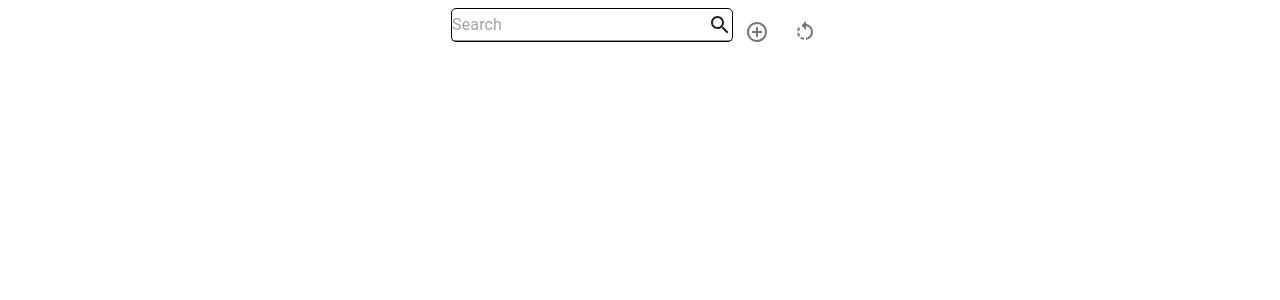
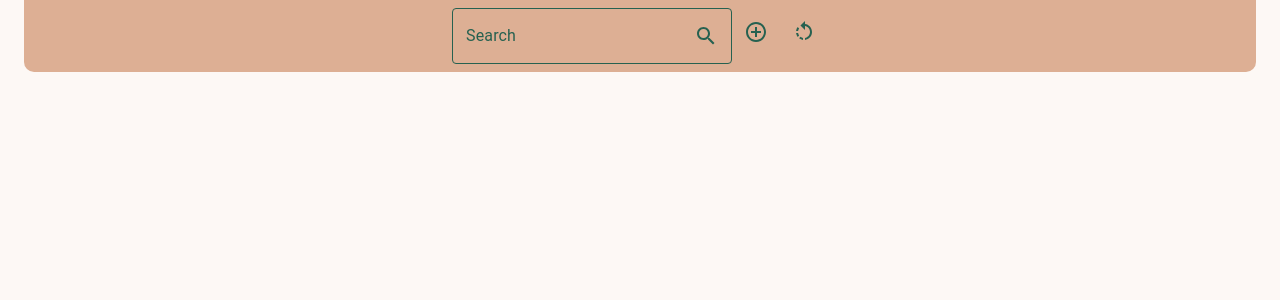
Before and after one commit to arkmalcom/nutrinfo, a React (Create React App) app: page / in a window 1280 px wide. Shown: the top 300 px of the page. Built offline with nearby package versions, Linux system fonts and the light colour scheme.

Commit message:
styles and cleanup

```diff
--- a/src/App.css
+++ /dev/null
@@ -1,38 +0,0 @@
-.App {
-  text-align: center;
-}
-
-.App-logo {
-  height: 40vmin;
-  pointer-events: none;
-}
-
-@media (prefers-reduced-motion: no-preference) {
-  .App-logo {
-    animation: App-logo-spin infinite 20s linear;
-  }
-}
-
-.App-header {
-  background-color: #282c34;
-  min-height: 100vh;
-  display: flex;
-  flex-direction: column;
-  align-items: center;
-  justify-content: center;
-  font-size: calc(10px + 2vmin);
-  color: white;
-}
-
-.App-link {
-  color: #61dafb;
-}
-
-@keyframes App-logo-spin {
-  from {
-    transform: rotate(0deg);
-  }
-  to {
-    transform: rotate(360deg);
-  }
-}
--- a/src/App.js
+++ b/src/App.js
@@ -3,26 +3,32 @@ import Container from '@material-ui/core/Container';
 import Grid from '@material-ui/core/Grid';
 import SearchBar from './SearchBar.js';
 import { withStyles } from '@material-ui/core/styles';
+import { ThemeProvider } from '@material-ui/core/styles';
+import CssBaseline from '@material-ui/core/CssBaseline';
+import theme from './Theme.js';
 import { NutritionInfo } from './NutritionInfo';
 import { NutritionTotal } from './NutritionTotal';
 
 const styles = theme => ({
-  gridMain: {
+  "@global": {
+    body: {
+      backgroundColor: theme.palette.primary.light
+    }
+  },
+  header: {
     width: "100%",
-    textAlign: "center"
+    textAlign: "center",
+    padding: theme.spacing(1),
+    backgroundColor: theme.palette.primary.dark,
+    borderRadius: '0 0 10px 10px',
   },
-  gridMainItem: {
-    padding: theme.spacing(1),
-  },
-  gridBody: {
+  mainContent: {
     textAlign: 'center',
     display: 'flex',
     justify: 'space-between',
-    alignItems: 'center'
+    alignItems: 'center',
+    backgroundColor: theme.palette.primary.light,
   },
-  gridBodyItem: {
-    padding: theme.spacing(1)
-  }
 });
 
 class App extends Component {
@@ -87,7 +93,7 @@ class App extends Component {
         nutritionList.length !== 0
         ) {
         nutritionList = this.state.nutritionList.map((item) =>
-        <Grid item key={item.nutritionInfo.food_name} className={classes.gridBodyItem} xs={12} md={4} lg={3} xl={3}>
+        <Grid item key={item.nutritionInfo.food_name} style={{display: 'flex', justifyContent: 'center'}}xs={12} md={4} lg={3} xl={3}>
           <NutritionInfo nutritionInfo={item.nutritionInfo} />
         </Grid>
         ).slice(1);
@@ -96,19 +102,22 @@ class App extends Component {
         return null;
       }
       return (
+        <ThemeProvider theme={theme}>
+          <CssBaseline />
           <Container>
-          <Grid container className={classes.gridMain}>
-              <Grid item className={classes.gridMainItem} xs={12}>
+            <Grid container className={classes.header}>
+                <Grid item xs={12}>
                     <SearchBar onHandleInput={this.handleInput} onHandleReset={this.handleReset} />
                 </Grid>
             </Grid>
-              <Grid container className={classes.gridBody} direction="row">
+                <Grid container className={classes.mainContent} direction="row">
                   {nutritionList}
                 </Grid>
-              <Grid container className={classes.gridBody} direction="row">
+                <Grid container className={classes.mainContent} direction="row">
                   <NutritionTotal nutritionTotal={this.state.nutritionList.slice(1)} />
                 </Grid>
           </Container>
+        </ThemeProvider>
       );
     }
 }
--- a/src/SearchBar.js
+++ b/src/SearchBar.js
@@ -5,13 +5,27 @@ import RotateLeft from '@material-ui/icons/RotateLeft';
 import AddCircleOutline from '@material-ui/icons/AddCircleOutline';
 import IconButton from '@material-ui/core/IconButton';
 import { withStyles } from '@material-ui/core/styles';
+import theme from './Theme.js';
 
 const styles = theme => ({
     searchBar: {
       minWidth: "280px",
       maxWidth: "280px",
-      border: "1px solid black",
-      borderRadius: "5px",
+      color: theme.palette.secondary.main,
+      '&$barFocused $notchedOutline': {
+        borderColor: `${theme.palette.secondary.main} !important`,
+      }
+    },
+    icon: {
+      color: theme.palette.secondary.main,
+    },
+    barFocused: {},
+    notchedOutline: {
+      borderWidth: "1px",
+      borderColor: `${theme.palette.secondary.main} !important`,
+    },
+    barLabel: {
+      color: `${theme.palette.secondary.main} !important`
     }
   });
 
@@ -67,17 +81,31 @@ class SearchBar extends Component {
       return (
         <div>
           <form onSubmit={this.onSubmit} onReset={this.onReset}>
-            <TextField className={classes.searchBar}
-                placeholder="Search"
+            <TextField
                 value={this.state.inputValue}
                 onChange={this.onChange}
-                InputProps = {{ endAdornment: <Search />}}
+                label="Search"
+                variant="outlined"
+                InputLabelProps ={{
+                  classes: {
+                    root: classes.barLabel,
+                    focused: classes.barFocused
+                  }
+                }}
+                InputProps = {{
+                  endAdornment: <Search className={classes.icon} />,
+                  classes: {
+                    root: classes.searchBar,
+                    focused: classes.barFocused,
+                    notchedOutline: classes.notchedOutline
+                  }
+                }}
             />
             <IconButton aria-label="Add" type="submit">
-              <AddCircleOutline />
+              <AddCircleOutline className={classes.icon} />
             </IconButton>
             <IconButton aria-label="Reset" type="reset">
-              <RotateLeft />
+              <RotateLeft className={classes.icon} />
             </IconButton>
           </form>
         </div>
--- /dev/null
+++ b/src/Theme.js
@@ -0,0 +1,16 @@
+import { createMuiTheme } from '@material-ui/core/styles';
+
+const theme = createMuiTheme({
+    palette: {
+      primary: {
+        main: "#E8CEBF",
+        light: "#FDF8F5",
+        dark: "#DDAF94",
+      },
+      secondary: {
+        main: "#266150",
+      },
+    },
+  })
+
+export default theme;
--- a/src/index.css
+++ /dev/null
@@ -1,13 +0,0 @@
-body {
-  margin: 0;
-  font-family: -apple-system, BlinkMacSystemFont, 'Segoe UI', 'Roboto', 'Oxygen',
-    'Ubuntu', 'Cantarell', 'Fira Sans', 'Droid Sans', 'Helvetica Neue',
-    sans-serif;
-  -webkit-font-smoothing: antialiased;
-  -moz-osx-font-smoothing: grayscale;
-}
-
-code {
-  font-family: source-code-pro, Menlo, Monaco, Consolas, 'Courier New',
-    monospace;
-}
--- a/src/index.js
+++ b/src/index.js
@@ -1,12 +1,28 @@
 import React from 'react';
 import ReactDOM from 'react-dom';
-import './index.css';
 import App from './App';
 import reportWebVitals from './reportWebVitals';
+import { createMuiTheme } from '@material-ui/core/styles';
+import { ThemeProvider } from '@material-ui/core/styles';
+
+const theme = createMuiTheme({
+    palette: {
+      primary: {
+        main: "#E8CEBF",
+        light: "#FDF8F5",
+        dark: "#DDAF94",
+      },
+      secondary: {
+        main: "#266150",
+      },
+    },
+  })
 
 ReactDOM.render(
   <React.StrictMode>
-    <App />
+    <ThemeProvider theme={theme}>
+      <App />
+    </ThemeProvider>
   </React.StrictMode>,
   document.getElementById('root')
 );
```
Also changed, not shown: src/NutritionInfo.js (+50 -33 lines), src/NutritionTotal.js (+45 -31 lines). Lines whose indentation alone changed are shown as unchanged.
